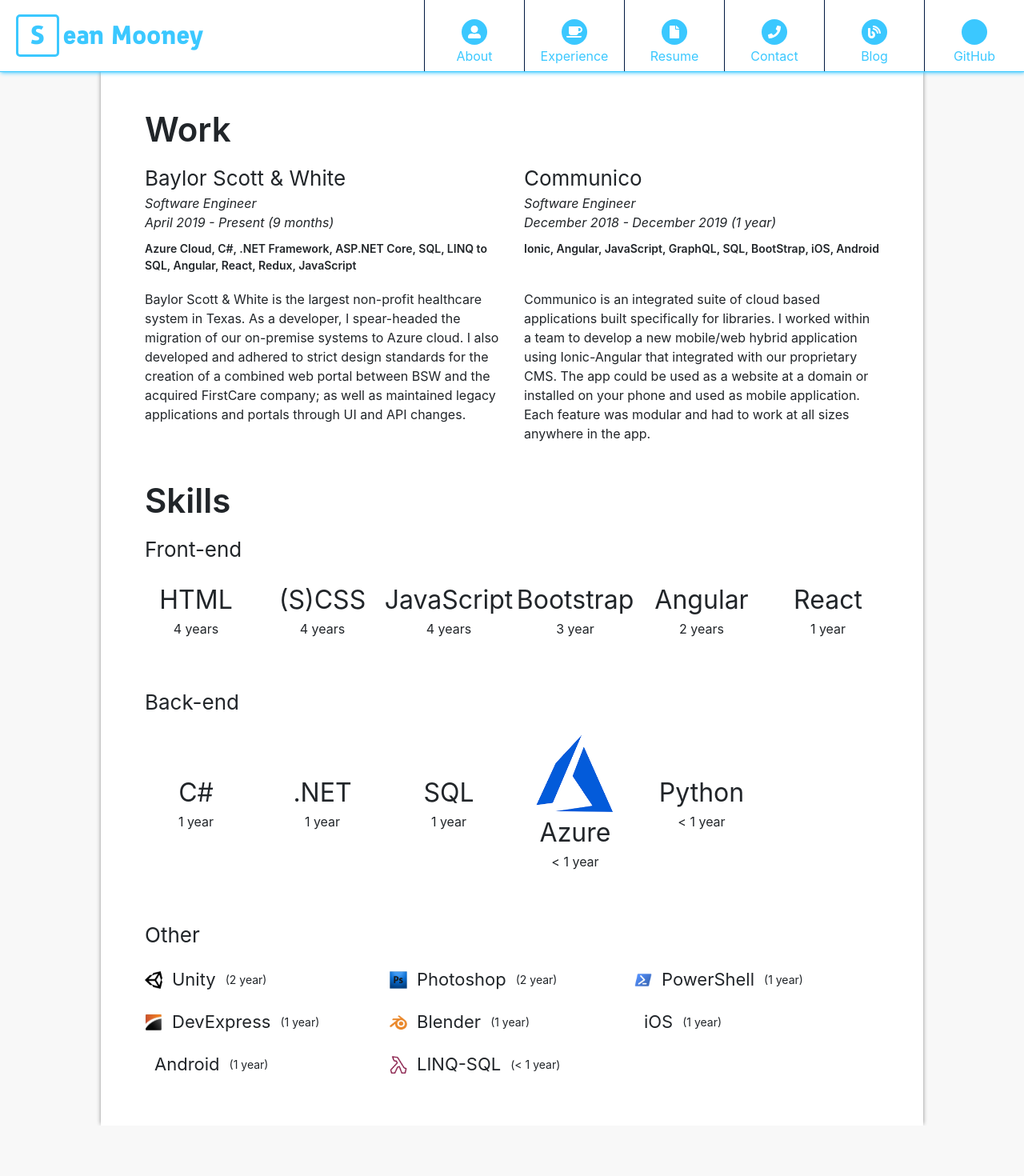
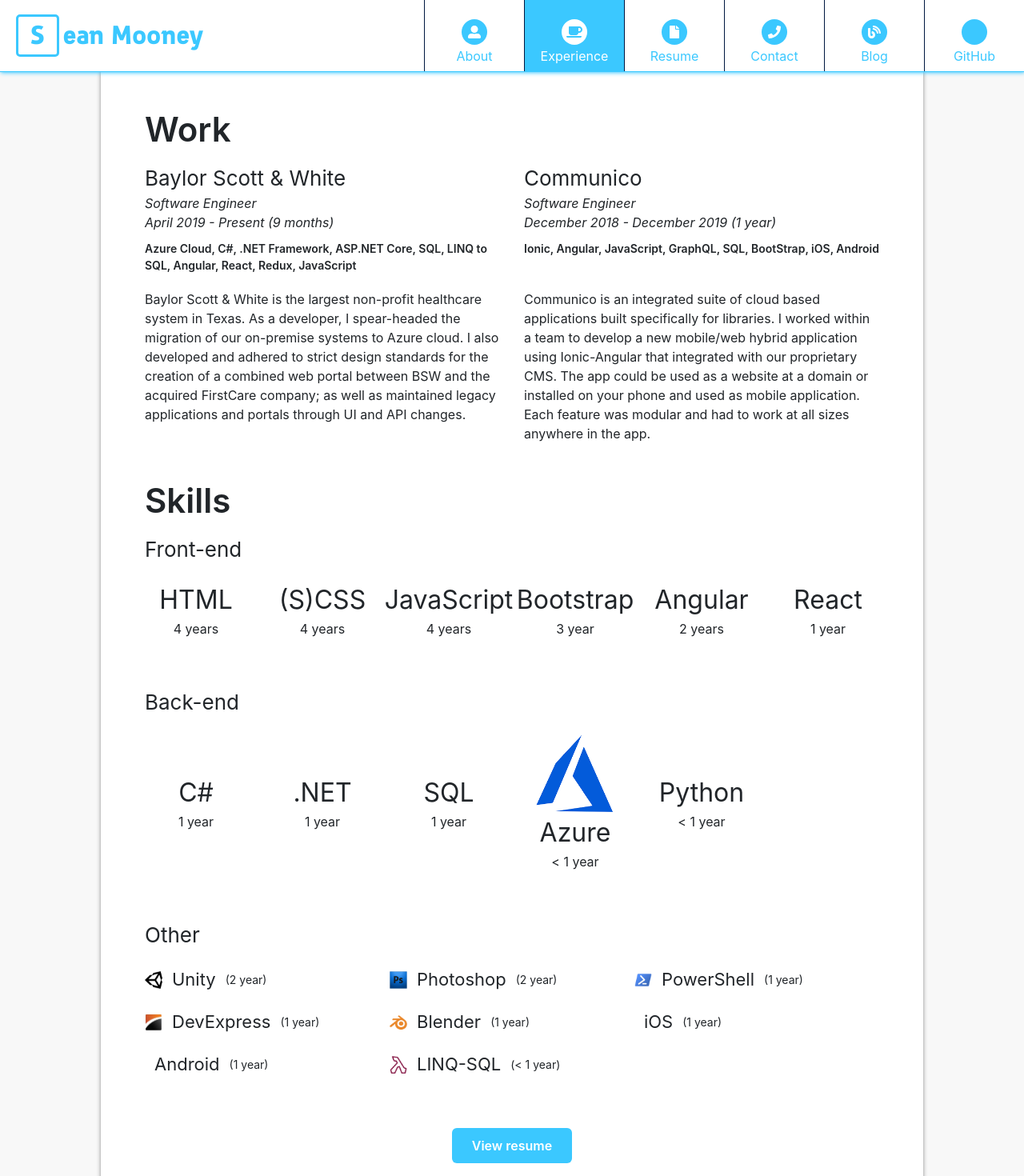
Before and after one commit to sean-mooney/Resume-Site-v2, a React (Create React App) app: page /experience in a window 1280 px wide. Shown: the top 1470 px of the page at 80% size. Before the commit the page ends 1407 px from the top, so only its background shows below. Built offline with nearby package versions, Linux system fonts and the light colour scheme; some icons are missing.

Commit message:
switched out resume page for just a link to the document, switched homepage to experience page

```diff
--- a/src/App.js
+++ b/src/App.js
@@ -9,7 +9,6 @@
 import 'bootstrap/dist/css/bootstrap.min.css';
 import About from './pages/about/about';
 import Experience from './pages/experience/experience';
-import Resume from './pages/resume/resume';
 import Contact from './pages/contact/contact';
 import Blog from './pages/blog/blog';
 
@@ -34,9 +33,6 @@
             <Route path="/experience">
               <Experience />
             </Route>
-            <Route path="/resume">
-              <Resume />
-            </Route>
             <Route path="/contact">
               <Contact />
             </Route>
@@ -44,7 +40,7 @@
               <Blog />
             </Route>
             <Route path="/">
-              <About />
+              <Experience />
             </Route>
           </Switch>
         </Router>
--- a/src/App.scss
+++ b/src/App.scss
@@ -20,6 +20,12 @@
 
 $title-color: black;
 $sub-title-color: #888888;
+
+$button-bg: #3BC8FF;
+$button-text: #FFF;
+$button-hover-bg: #FFF;
+$button-hover-text: #3BC8FF;
+
 
 body {
     background: $app-bg;
@@ -57,6 +63,22 @@
     font-style: italic;
 }
 
+.seans-button {
+    color: $button-text;
+    background: $button-bg;
+    padding: 10px 25px;
+    border-radius: 6px;
+    transition: all 0.25s;
+    font-weight: 600;
+}
+
+.seans-button:hover {
+    color: $button-hover-text;
+    background: $button-hover-bg;
+    border: 2px solid $button-hover-text;
+    padding: 10px 30px;
+}
+
 @media (max-width: 1028px) {
     .content-container {
         padding: 20px;
--- a/src/components/header/header.js
+++ b/src/components/header/header.js
@@ -3,6 +3,8 @@
 import { FontAwesomeIcon } from '@fortawesome/react-fontawesome';
 import { faUserAlt, faCoffee, faFile, faPhone, faBlog, faBars, faArrowAltCircleLeft } from '@fortawesome/free-solid-svg-icons';
 import './header.scss';
+
+import pdf from '../../documents/SeanMooneyResume.pdf';
 
 class Header extends React.Component {
   constructor(props) {
@@ -17,9 +19,12 @@
 
   routeClicked(wasBurger) {
     if (!this.state.headerNavElement) this.setState({headerNavElement: document.getElementById("header-nav")});
+    if (window.screen.width <= 1028 ) document.body.style.overflowY === "hidden" ? document.body.style.overflowY = "auto" : document.body.style.overflowY = "hidden";
     if (wasBurger) this.state.headerNavElement.classList.toggle("show-nav");
-    else this.state.headerNavElement.classList.remove("show-nav");
-    if (window.screen.width <= 1028 ) document.body.style.overflowY === "hidden" ? document.body.style.overflowY = "auto" : document.body.style.overflowY = "hidden";
+    else {
+      this.state.headerNavElement.classList.remove("show-nav");
+      window.scrollTo(0,0);
+    }
   }
 
   render() {
@@ -34,35 +39,35 @@
         </div>
 
         <div id="header-nav" className="push-right header-nav">
-          <Link to="/about" className={`header-nav-item ${this.props.location.pathname === "/about" || this.props.location.pathname === "/" ? "header-current-location" : ""}`} onClick={() => this.routeClicked(false)}>
+          <Link to="/about" className={`header-nav-item ${this.props.location.pathname === "/about" ? "header-current-location" : ""}`} onClick={() => this.routeClicked()}>
             <div className="header-nav-icon">
               <FontAwesomeIcon icon={faUserAlt} />
             </div>
             <div className="header-nav-label">About</div>
             <FontAwesomeIcon className="push-right current-page-icon" icon={faArrowAltCircleLeft} />
           </Link>
-          <Link to="/experience" className={`header-nav-item ${this.props.location.pathname === "/experience" ? "header-current-location" : ""}`} onClick={() => this.routeClicked(false)}>
+          <Link to="/experience" className={`header-nav-item ${this.props.location.pathname === "/experience" || this.props.location.pathname === "/" ? "header-current-location" : ""}`} onClick={() => this.routeClicked()}>
             <div className="header-nav-icon">
               <FontAwesomeIcon icon={faCoffee} />
             </div>
             <div className="header-nav-label">Experience</div>
             <FontAwesomeIcon className="push-right current-page-icon" icon={faArrowAltCircleLeft} />
           </Link>
-          <Link to="/resume" className={`header-nav-item ${this.props.location.pathname === "/resume" ? "header-current-location" : ""}`} onClick={() => this.routeClicked(false)}>
+          <a href={pdf} target="_blank" className={`header-nav-item ${this.props.location.pathname === "/resume" ? "header-current-location" : ""}`} onClick={() => this.routeClicked()}>
             <div className="header-nav-icon">
               <FontAwesomeIcon icon={faFile} />
             </div>
             <div className="header-nav-label">Resume</div>
             <FontAwesomeIcon className="push-right current-page-icon" icon={faArrowAltCircleLeft} />
-          </Link>
-          <Link to="/contact" className={`header-nav-item ${this.props.location.pathname === "/contact" ? "header-current-location" : ""}`} onClick={() => this.routeClicked(false)}>
+          </a>
+          <Link to="/contact" className={`header-nav-item ${this.props.location.pathname === "/contact" ? "header-current-location" : ""}`} onClick={() => this.routeClicked()}>
             <div className="header-nav-icon">
               <FontAwesomeIcon icon={faPhone} />
             </div>
             <div className="header-nav-label">Contact</div>
             <FontAwesomeIcon className="push-right current-page-icon" icon={faArrowAltCircleLeft} />
           </Link>
-          <Link to="/blog" className={`header-nav-item ${this.props.location.pathname === "/blog" ? "header-current-location" : ""}`} onClick={() => this.routeClicked(false)}>
+          <Link to="/blog" className={`header-nav-item ${this.props.location.pathname === "/blog" ? "header-current-location" : ""}`} onClick={() => this.routeClicked()}>
             <div className="header-nav-icon">
               <FontAwesomeIcon icon={faBlog} />
             </div>
--- a/src/components/header/header.scss
+++ b/src/components/header/header.scss
@@ -134,6 +134,20 @@
     display: none;
 }
 
+.header-current-location {
+    background-color: $header1-hover-bg;
+    color: $header1-hover-text;
+    .header-nav-label {
+        background-color: $header1-hover-bg;
+        color: $header1-hover-text;
+    }
+
+    .header-nav-icon {
+        color: $header1-hover-icon;
+        background: $header1-hover-icon-bg;
+    }
+}
+
 @media (max-width: 1028px) {
     .page-header {
         border: none;
--- a/src/pages/about/about.js
+++ b/src/pages/about/about.js
@@ -23,13 +23,11 @@
                                 <hr></hr>
 
                                 <div className="about-text">
-                                    <span className="italic">Programming is like solving a puzzle, you have all the pieces just need to put them together.</span>
+                                    <span className="italic">Programming is an art, it's like solving a puzzle that has limitless potential. No matter what you create it will be truly unique.</span>
                                     <br/>
                                     <br/>
-                                    I've always enjoyed programming from an early age. When I was 11, I taught myself how to make my own video games and
+                                    I've always enjoyed programming from an early age. When I was 11, I taught myself how to make my own video games
                                     through the years have moved on to learn web, mobile, and back-end development.
-                                    <br/>
-                                    Currently, I'm looking to contribute in a team environment as a full-stack developer.
                                 </div>
                             </Col>
                         </Row>
--- a/src/pages/experience/experience.js
+++ b/src/pages/experience/experience.js
@@ -1,8 +1,11 @@
 import React from 'react';
+import { Link } from 'react-router-dom';
 import { Container, Row, Col } from 'react-bootstrap';
 import './experience.scss';
 import *  as myExperience from './experience.json';
 import moment from 'moment';
+
+import pdf from '../../documents/SeanMooneyResume.pdf';
 
 export default class Experience extends React.Component {
     render() {
@@ -73,6 +76,13 @@
                                 </div>
                             );
                         }))}
+                        <div className="exp-resume-button-container">
+                            <a href={pdf} target="_blank">
+                                <div className="seans-button">
+                                    View resume
+                                </div>
+                            </a>
+                        </div>
                     </Container>
                 </div>
             </div>
--- a/src/pages/experience/experience.scss
+++ b/src/pages/experience/experience.scss
@@ -89,6 +89,15 @@
     }
 }
 
+.exp-resume-button-container {
+    width: 100%;
+    display: flex;
+    align-items: center;
+    justify-content: center;
+    min-height: 50px;
+    margin-bottom: 20px;
+}
+
 @media (max-width: 576px) {
     .exp-container {
         padding: 0;
--- a/src/pages/resume/resume.js
+++ /dev/null
@@ -1,19 +0,0 @@
-import React from 'react';
-import {Container, Row, Col} from 'react-bootstrap';
-import './resume.scss';
-
-export default class Resume extends React.Component {
-    render() {
-        return (
-            <div className="page-container">
-                <div className="content-container">
-                    <Container className="about-container">
-                        <Row className="about-info">
-                            Hello Resume!
-                        </Row>
-                    </Container>
-                </div>
-            </div>
-        );
-    }
-}
```
Also changed, not shown: src/pages/resume/resume.scss (deleted), 1 other file (tests, documents, lock files or other folders).
